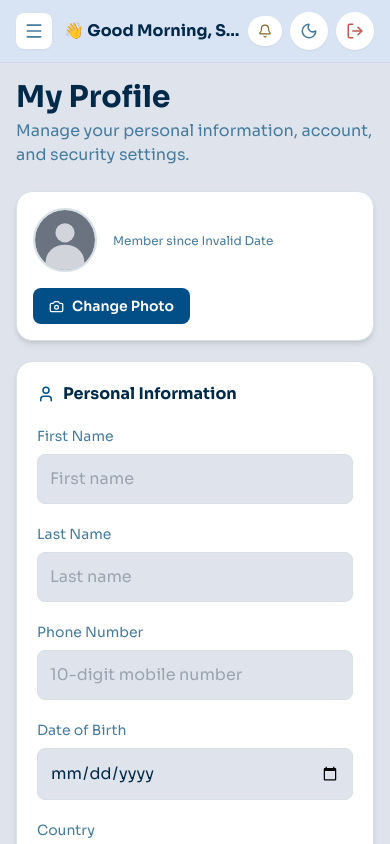
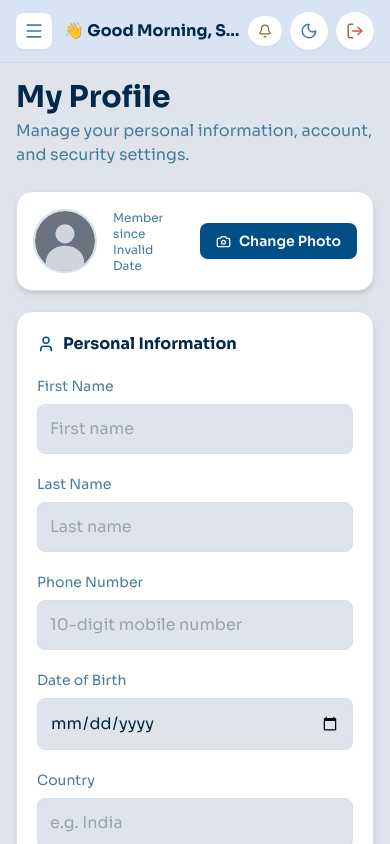
Before and after one commit to varinda-Aggarwal/CodePulse, a React (Create React App) app in the folder client/: page /profile in a window 390 px wide. Shown: the top 844 px of the page. Built offline with nearby package versions, Linux system fonts and the light colour scheme; no server answers; sample sign-in values are in the browser's storage.

Commit message:
Fix responsive overflow in Profile header and crop modal, defensive wrap in bug report form

```diff
--- a/client/src/pages/HelpSupport.js
+++ b/client/src/pages/HelpSupport.js
@@ -257,8 +257,6 @@ const HelpSupport = () => {
                             <div className="flex gap-3">
                                 <a href="https://github.com" target="_blank" rel="noreferrer" className="w-9 h-9 rounded-full bg-white border border-surface-border flex items-center justify-center text-text-muted hover:text-brand hover:border-brand/40 transition"><GithubIcon size={16} /></a>
                                 <a href="https://linkedin.com" target="_blank" rel="noreferrer" className="w-9 h-9 rounded-full bg-white border border-surface-border flex items-center justify-center text-text-muted hover:text-brand hover:border-brand/40 transition"><LinkedinIcon size={16} /></a>
-                                <a href="https://twitter.com" target="_blank" rel="noreferrer" className="w-9 h-9 rounded-full bg-white border border-surface-border flex items-center justify-center text-text-muted hover:text-brand hover:border-brand/40 transition"><TwitterIcon size={16} /></a>
-                                <a href="https://instagram.com" target="_blank" rel="noreferrer" className="w-9 h-9 rounded-full bg-white border border-surface-border flex items-center justify-center text-text-muted hover:text-brand hover:border-brand/40 transition"><InstagramIcon size={16} /></a>
                             </div>
                         </div>
 
@@ -330,7 +328,7 @@ const HelpSupport = () => {
                         </div>
                         <div>
                             <label className="block text-text-muted text-sm mb-2">Priority</label>
-                            <div className="flex gap-4">
+                            <div className="flex flex-wrap gap-4">
                                 {['Low', 'Medium', 'High'].map((p) => (
                                     <label key={p} className="flex items-center gap-2 text-text text-sm cursor-pointer">
                                         <input
--- a/client/src/pages/Profile.js
+++ b/client/src/pages/Profile.js
@@ -228,7 +228,7 @@ const Profile = () => {
 
             {/* Profile Header */}
             <div className={`${cardClass} p-4 mb-5 flex items-center justify-between gap-4 flex-wrap`}>
-                <div className="flex items-center gap-4">
+                <div className="flex items-center gap-4 min-w-0 flex-1">
                     <div className="relative w-16 h-16 shrink-0">
                         <img
                             src={displaySrc}
@@ -247,11 +247,11 @@ const Profile = () => {
                         )}
                     </div>
 
-                    <div>
-                        <h2 className="text-text font-bold text-lg">
+                    <div className="min-w-0">
+                        <h2 className="text-text font-bold text-lg truncate">
                             {profile?.firstName} {profile?.lastName}
                         </h2>
-                        <p className="text-text-muted text-sm">{profile?.email}</p>
+                        <p className="text-text-muted text-sm truncate">{profile?.email}</p>
                         <p className="text-text-muted text-xs mt-0.5">
                             Member since {new Date(profile?.joinedDate).toLocaleDateString('en-IN', { month: 'long', year: 'numeric' })}
                         </p>
@@ -505,7 +505,7 @@ const Profile = () => {
             {/* Crop Modal */}
             {showCropModal && (
                 <div className="fixed inset-0 bg-black/50 flex items-center justify-center z-50 p-4">
-                    <div className="bg-surface-card border border-surface-border rounded-2xl p-6 w-full max-w-lg shadow-xl">
+                    <div className="bg-surface-card border border-surface-border rounded-2xl p-6 w-full max-w-lg shadow-xl max-h-[90vh] overflow-y-auto">
                         <h3 className="text-text font-bold text-lg mb-3">Adjust Your Photo</h3>
 
                         <div className="relative w-full h-80 bg-surface-bg rounded-lg overflow-hidden">
```
